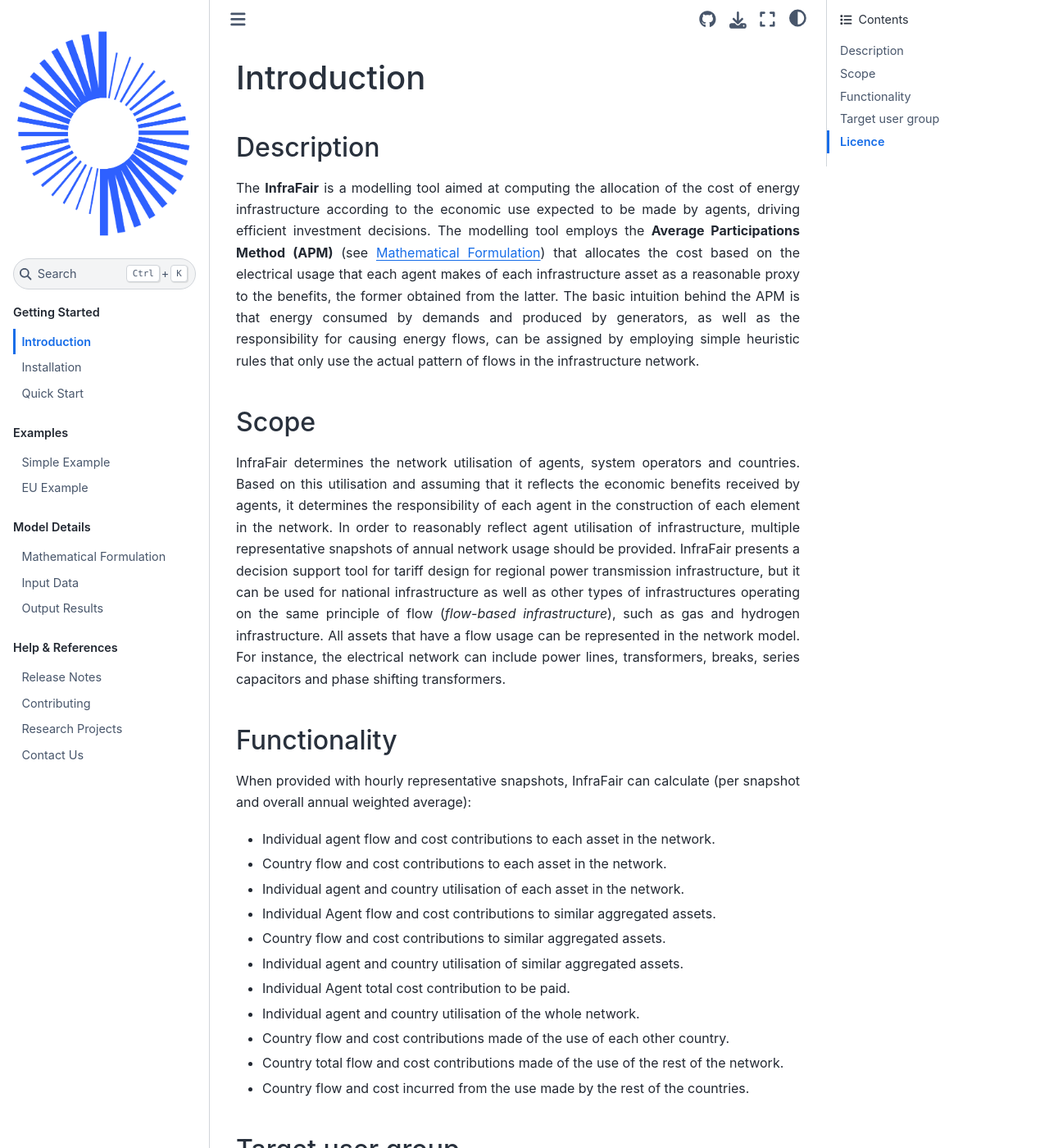
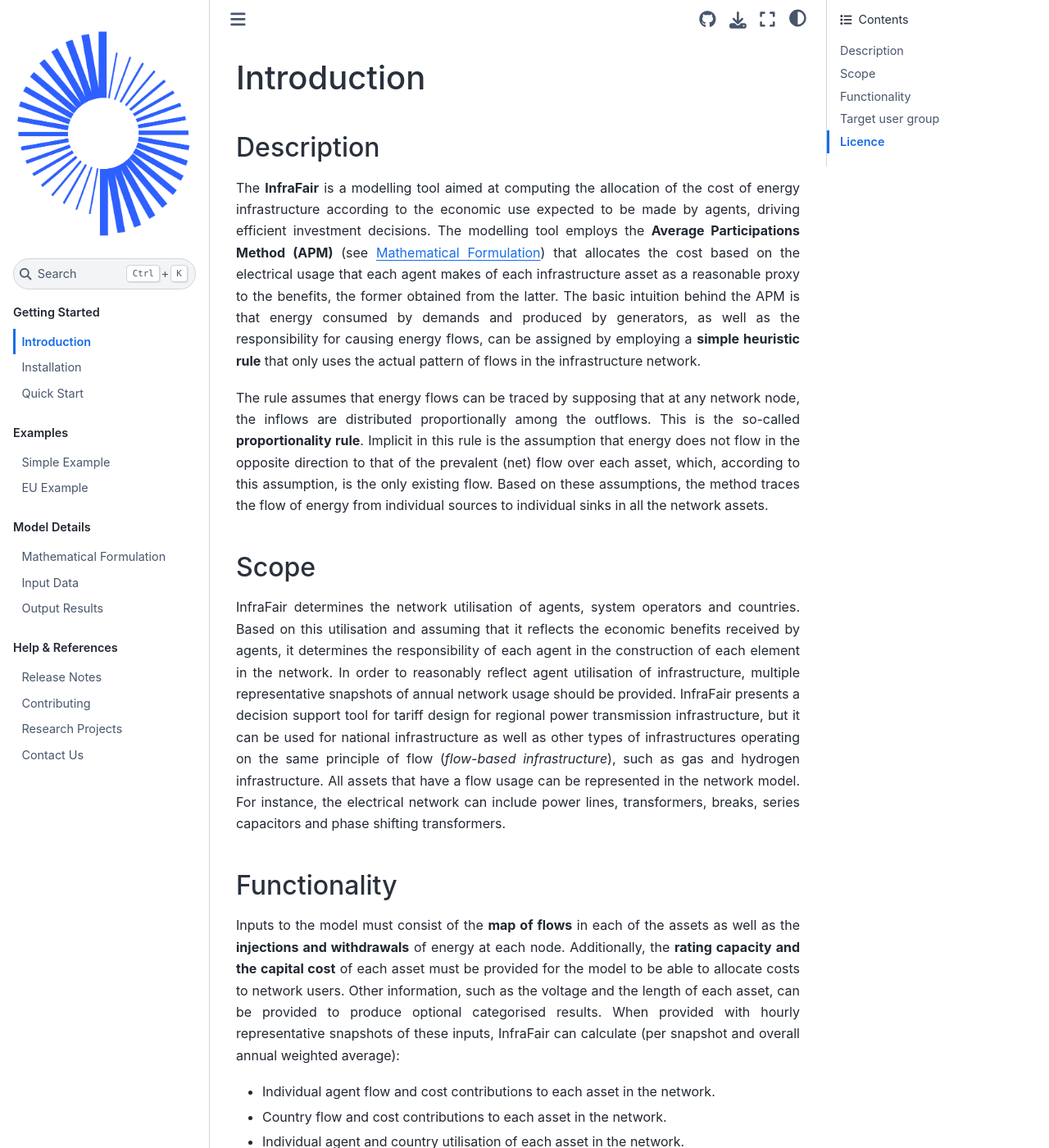
Before and after one commit to IIT-EnergySystemModels/InfraFair, a Sphinx documentation site: the page built from doc/1_Introduction.rst, in a window 1280 px wide and 1400 px high. Shown: the whole window at 82% size. Built offline with Sphinx 7.4.7 and the Sphinx Book theme 1.1.4, drawn with Linux system fonts in a browser that asks for light colours.

Commit message:
Update 1_Introduction.rst

```diff
--- a/doc/1_Introduction.rst
+++ b/doc/1_Introduction.rst
@@ -13,8 +13,10 @@
 cost based on the electrical usage that each agent makes of each infrastructure asset as a reasonable proxy
 to the benefits, the former obtained from the latter. The basic intuition behind the APM is that
 energy consumed by demands and produced by generators, as well as the responsibility for causing energy
-flows, can be assigned by employing simple heuristic rules that only use the actual pattern of flows in
+flows, can be assigned by employing a **simple heuristic rule** that only uses the actual pattern of flows in
 the infrastructure network.
+
+The rule assumes that energy flows can be traced by supposing that at any network node, the inflows are distributed proportionally among the outflows. This is the so-called **proportionality rule**. Implicit in this rule is the assumption that energy does not flow in the opposite direction to that of the prevalent (net) flow over each asset, which, according to this assumption, is the only existing flow. Based on these assumptions, the method traces the flow of energy from individual sources to individual sinks in all the network assets.
 
 
 Scope
@@ -34,8 +36,7 @@
 
 Functionality
 =============
-
-When provided with hourly representative snapshots, InfraFair can calculate (per snapshot and overall annual weighted average):
+Inputs to the model must consist of the **map of flows** in each of the assets as well as the **injections and withdrawals** of energy at each node. Additionally, the **rating capacity and the capital cost** of each asset must be provided for the model to be able to allocate costs to network users. Other information, such as the voltage and the length of each asset, can be provided to produce optional categorised results. When provided with hourly representative snapshots of these inputs, InfraFair can calculate (per snapshot and overall annual weighted average):
 
 * Individual agent flow and cost contributions to each asset in the network.
 * Country flow and cost contributions to each asset in the network.
```
